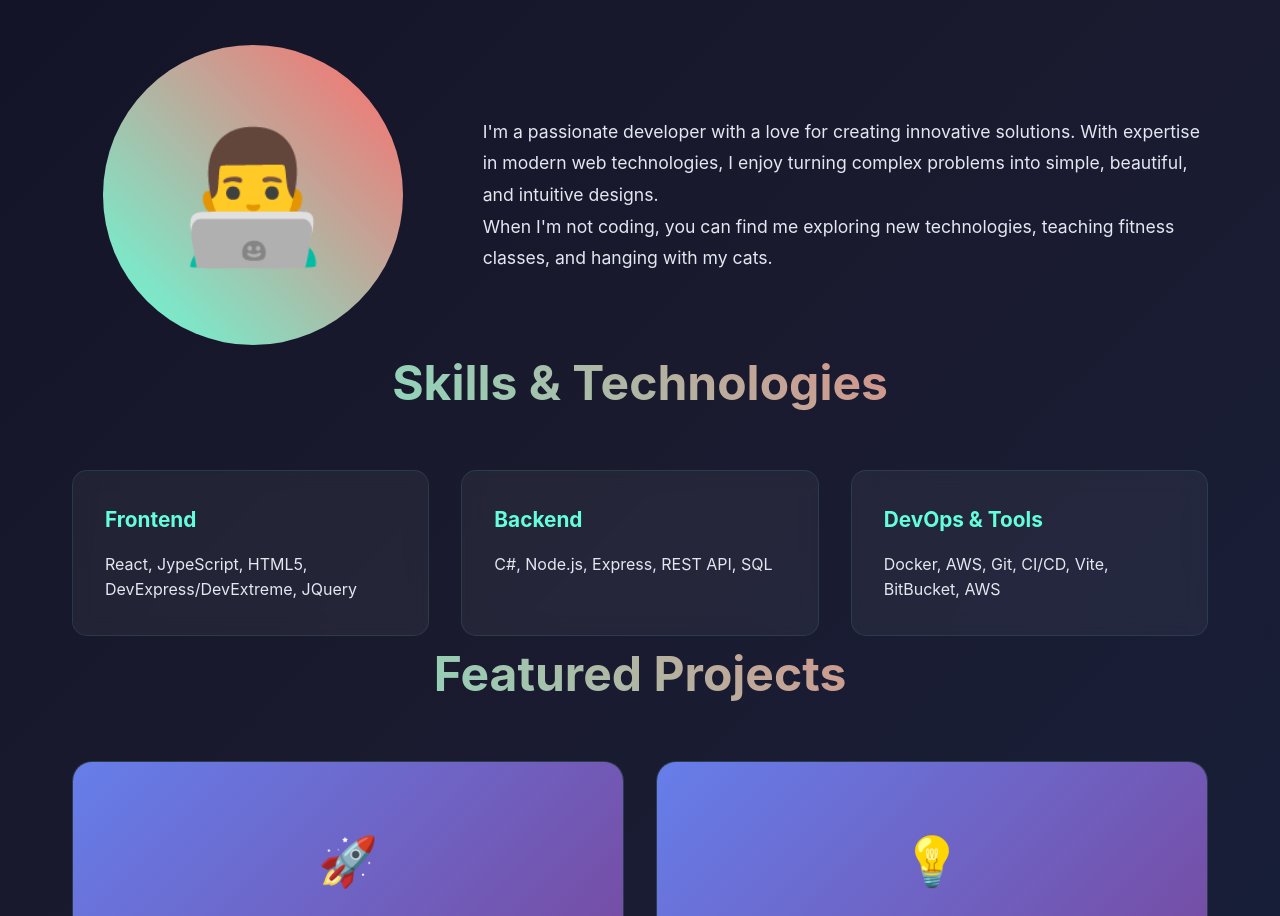
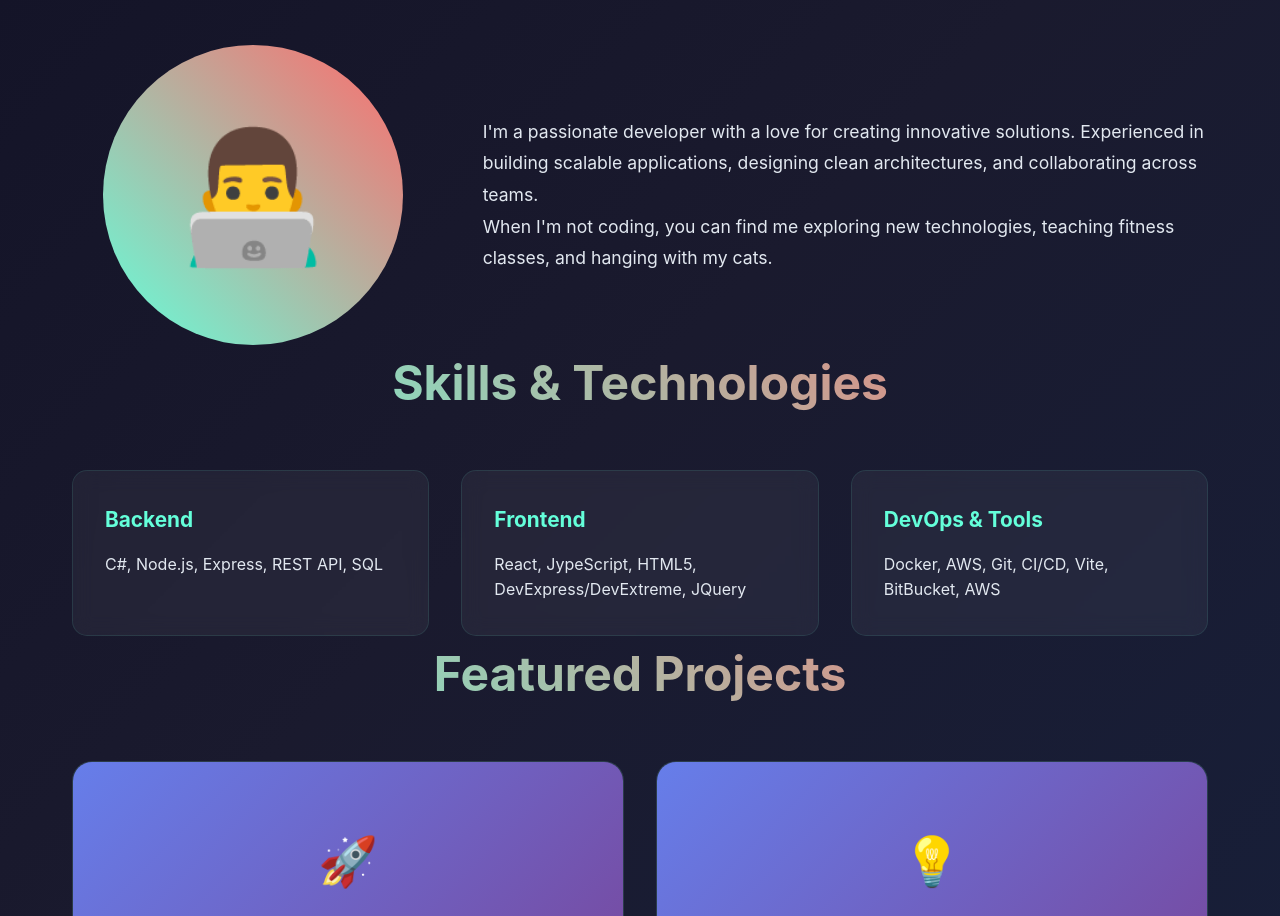
Before and after one commit to bwall44/bwall44.github.io, a plain HTML site: page index.html in a window 1280 px wide. Shown: the part 880-1796 px from the top of the page. Drawn offline with Linux system fonts and the light colour scheme.

Commit message:
Update index.html

```diff
--- a/index.html
+++ b/index.html
@@ -430,7 +430,7 @@
             <div class="about-content fade-in">
                 <div class="about-image">👨‍💻</div>
                 <div class="about-text">
-                    <p>I'm a passionate developer with a love for creating innovative solutions. With expertise in modern web technologies, I enjoy turning complex problems into simple, beautiful, and intuitive designs.</p>
+                    <p>I'm a passionate developer with a love for creating innovative solutions. Experienced in building scalable applications, designing clean architectures, and collaborating across teams.</p>
                     <p>When I'm not coding, you can find me exploring new technologies, teaching fitness classes, and hanging with my cats.</p>
                 </div>
             </div>
@@ -441,12 +441,12 @@
             <h2 class="section-title fade-in">Skills & Technologies</h2>
             <div class="skills-grid">
                 <div class="skill-card fade-in">
+                    <h3>Backend</h3>
+                    <p>C#, Node.js, Express, REST API, SQL</p>
+                </div>
+                <div class="skill-card fade-in">
                     <h3>Frontend</h3>
                     <p>React, JypeScript, HTML5, DevExpress/DevExtreme, JQuery</p>
-                </div>
-                <div class="skill-card fade-in">
-                    <h3>Backend</h3>
-                    <p>C#, Node.js, Express, REST API, SQL</p>
                 </div>
                 <div class="skill-card fade-in">
                     <h3>DevOps & Tools</h3>
```
